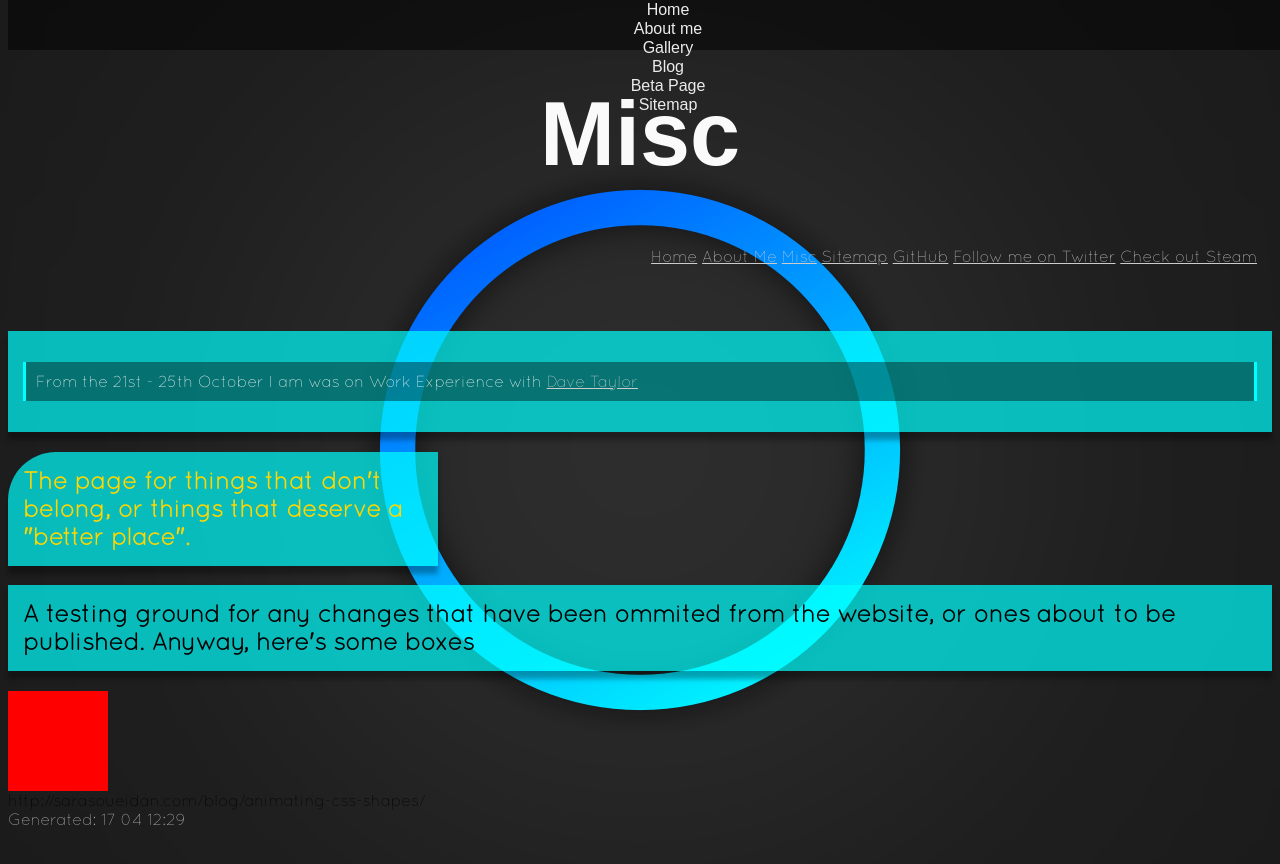
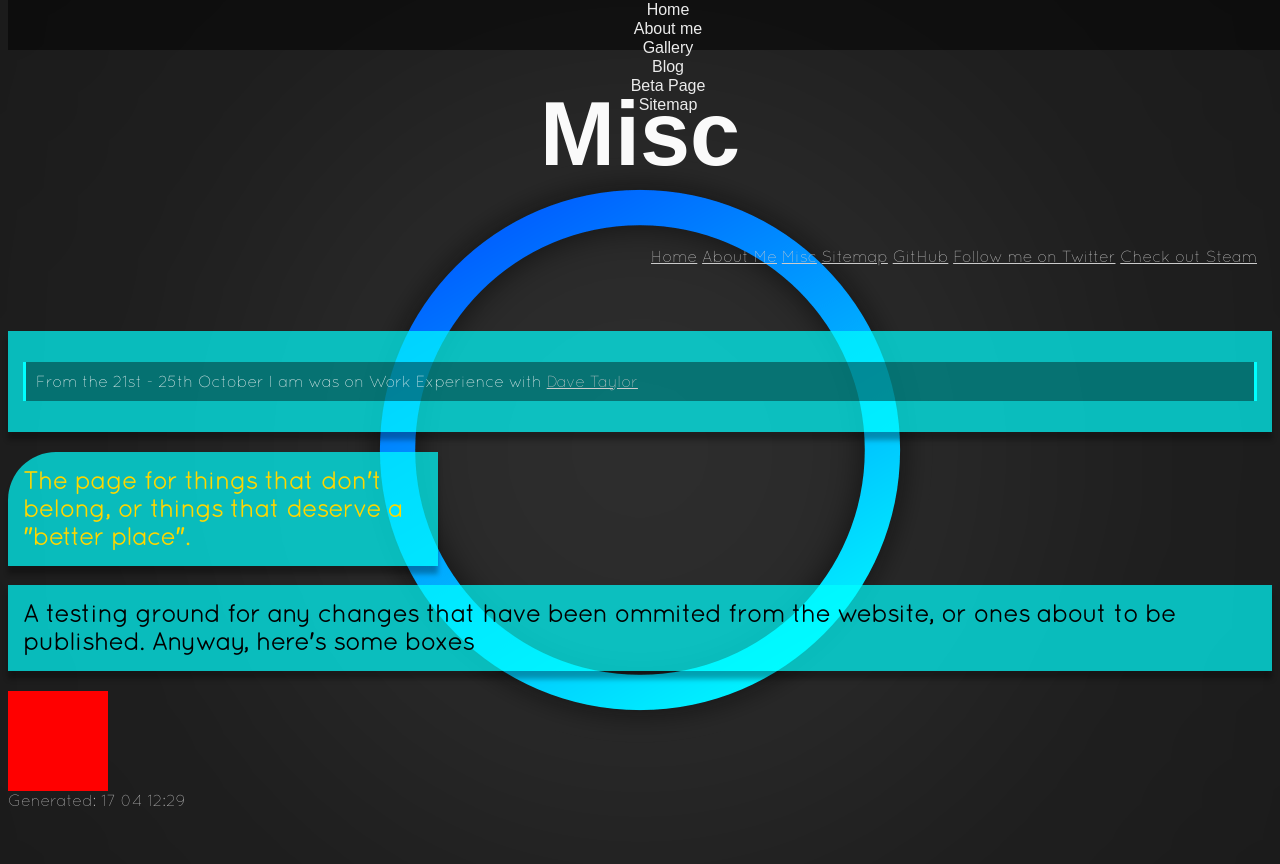
Before and after one commit to boffnoff/boffnoff.github.com, a Jekyll site: the page built from misc.html, in a window 1280 px wide. Shown: the top 864 px of the page. Built offline with Jekyll 4.4.1, drawn with Linux system fonts in a browser that asks for light colours; some web fonts are replaced; some of the changed lines change nothing that is shown.

Commit message:
removed extra space at bototm of misc

```diff
--- a/misc.html
+++ b/misc.html
@@ -29,6 +29,3 @@ layout: master
 <div class="circle"></div>
 
 <div class="box"></div>
-
-
-http://sarasoueidan.com/blog/animating-css-shapes/
```
